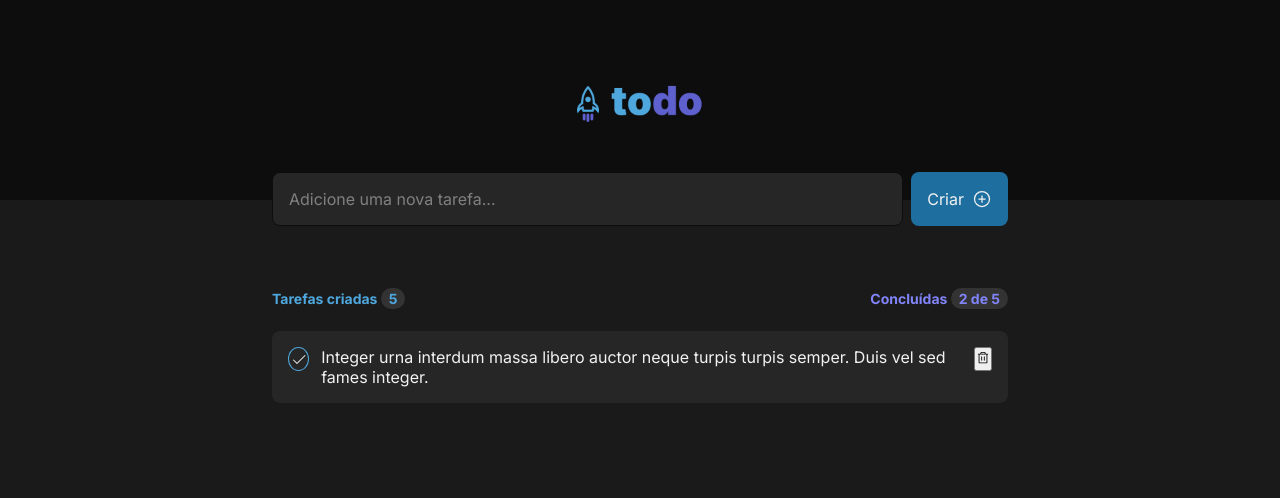
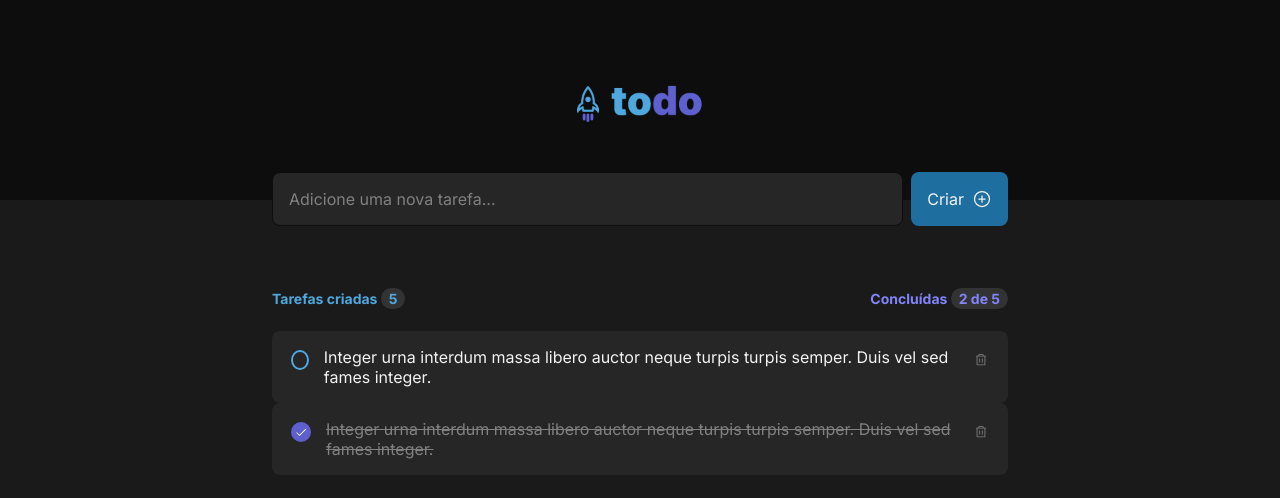
Before and after one commit to gzbarreto/todo-list-react-challenge, a React (Vite) app: page / in a window 1280 px wide. Shown: the top 498 px of the page. Built offline with nearby package versions, Linux system fonts and the light colour scheme.

Commit message:
finish task style

```diff
--- a/src/App.tsx
+++ b/src/App.tsx
@@ -20,7 +20,7 @@ function App() {
         </button>
       </form>
 
-{/* Task list header */}
+      {/* Task list header */}
       <div className={styles.taskHeader}>
         <div className={styles.createdTasks}>
           Tarefas criadas <span>5</span>
@@ -30,9 +30,10 @@ function App() {
         </div>
       </div>
 
-{/* Task list */}
+      {/* Task list */}
       <div className={styles.taskList}>
-        <Task />
+        <Task isDone={false} />
+        <Task isDone={true} />
       </div>
     </div>
   )
--- a/src/components/Checkbox.module.css
+++ b/src/components/Checkbox.module.css
@@ -1,9 +1,33 @@
 .checkbox {
-border: 1px solid var(--blue);
-border-radius: 50%;
-width: 1.5rem;
-height: 1.5rem;
-display: flex;
-align-items: center;
-justify-content: center;
+  border: 2px solid var(--blue);
+  border-radius: 50%;
+  width: 20px;
+  height: 20px;
+  margin: 3px;
+  transition: border 0.2s;
 }
+
+.checkbox:hover {
+  border: 2px solid var(--blue-dark);
+}
+
+.checkboxChecked {
+  color: var(--white);
+  background: var(--purple-dark);
+  border: 2px solid var(--purple-dark);
+  border-radius: 50%;
+  width: 20px;
+  height: 20px;
+  margin: 3px;
+  padding: 2px;
+  display: flex;
+  align-items: center;
+  justify-content: center;
+
+  transition: background 0.2s, boder 0.2s;
+}
+
+.checkboxChecked:hover {
+  border: 2px solid var(--purple);
+  background: var(--purple);
+}
--- a/src/components/Checkbox.tsx
+++ b/src/components/Checkbox.tsx
@@ -1,10 +1,12 @@
 import { Check } from "@phosphor-icons/react"
 import styles from "./Checkbox.module.css"
 
-export function Checkbox() {
+interface checkboxProps {
+  isChecked: boolean
+}
+
+export function Checkbox({isChecked} : checkboxProps) {
   return (
-    <div className={styles.checkbox}>
-      <Check />
-    </div>
+    (isChecked ? <div className={styles.checkboxChecked}>  <Check size={12}/> </div> : <div className={styles.checkbox}></div>)
   )
 }
--- a/src/components/Task.module.css
+++ b/src/components/Task.module.css
@@ -10,16 +10,21 @@
   max-width: 736px;
 }
 
-.task input[type="checkbox"] {
-  opacity: 0;
-  height: 0;
-  width: 0;
+.labelStrikethrough {
+  color: var(--gray-300);
+  text-decoration: line-through;
 }
 
-.checkmark {
-  height: 1.5rem;
-  width: 1.5rem;
-  background: var(--gray-500);
-  border: 1px solid var(--white);
-  clip-path: circle(40% at 50% 50%);
+.task button {
+  background: transparent;
+  color: var(--gray-300);
+  border: none;
+  padding: 0.25rem;
+transition: background 0.2s, color 0.2s;
 }
+
+.task button:hover{
+  background: var(--gray-400);
+  color: var(--danger);
+  border-radius: 4px;
+}
--- a/src/components/Task.tsx
+++ b/src/components/Task.tsx
@@ -1,15 +1,26 @@
-import { Trash } from "@phosphor-icons/react";
+import { Trash } from "@phosphor-icons/react"
 import { Checkbox } from "./Checkbox.tsx"
 import styles from "./Task.module.css"
 
-export function Task() {
+interface taskProps {
+  isDone: boolean
+}
+
+export function Task({ isDone }: taskProps) {
   return (
     <div className={styles.task}>
-      <Checkbox />
-      <label>
-        Integer urna interdum massa libero auctor neque turpis turpis semper.
-        Duis vel sed fames integer.
-      </label>
+      <Checkbox isChecked={isDone} />
+      {isDone ? (
+        <label className={styles.labelStrikethrough}>
+          Integer urna interdum massa libero auctor neque turpis turpis semper.
+          Duis vel sed fames integer.
+        </label>
+      ) : (
+        <label>
+          Integer urna interdum massa libero auctor neque turpis turpis semper.
+          Duis vel sed fames integer.
+        </label>
+      )}
 
       <button>
         <Trash size={14} />
```
